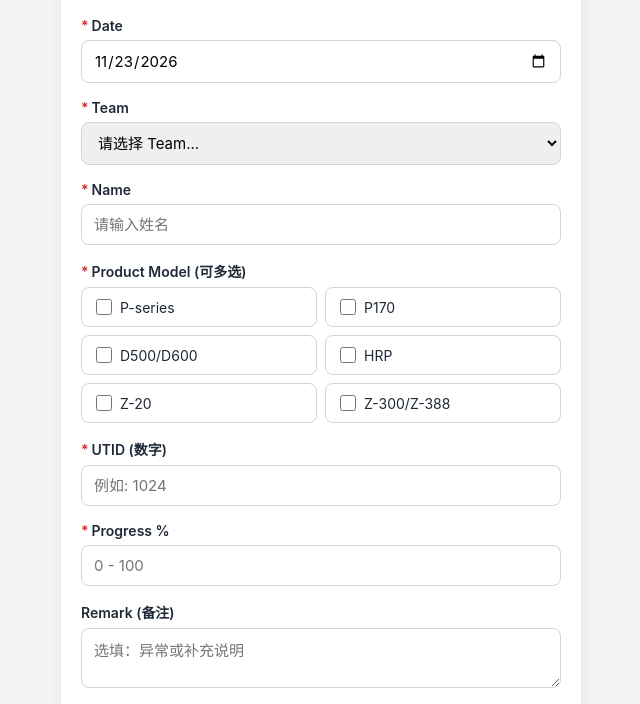
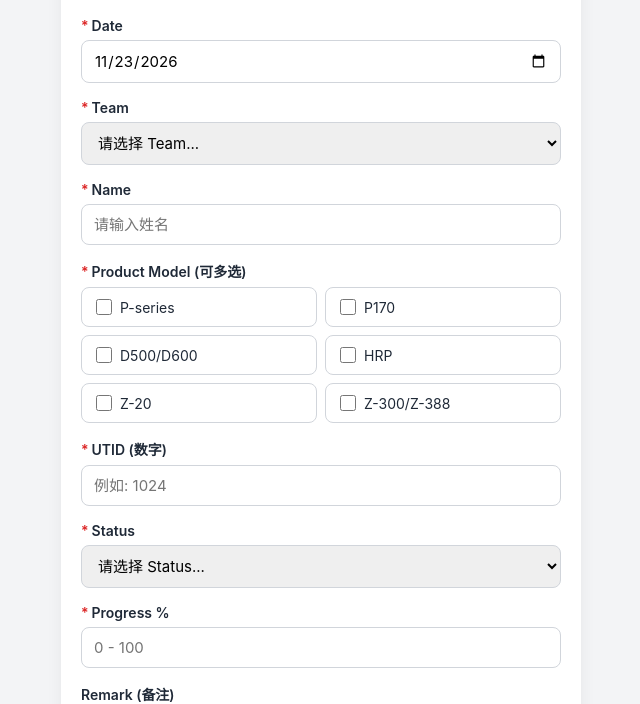
Before and after one commit to Vergilsky/Daily-MFG-tracking, a plain HTML site: page index.html in a window 1280 px wide. Shown: the part 111-815 px from the top of the page, without its empty margins (319-959 px from the left). Drawn offline with Linux system fonts and the light colour scheme.

Commit message:
Update index.html

```diff
--- a/index.html
+++ b/index.html
@@ -202,6 +202,18 @@
     </div>
 
     <div class="form-group">
+      <label class="title" for="status"><span class="req">*</span>Status</label>
+      <select id="status" required>
+        <option value="" disabled selected>请选择 Status...</option>
+        <option value="In Progress">In Progress</option>
+        <option value="Completed">Completed</option>
+        <option value="Pending">Pending</option>
+        <option value="Hold">Hold</option>
+        <option value="Rework">Rework</option>
+      </select>
+    </div>
+
+    <div class="form-group">
       <label class="title" for="progress"><span class="req">*</span>Progress %</label>
       <input type="number" id="progress" min="0" max="100" placeholder="0 - 100" required />
     </div>
@@ -218,7 +230,7 @@
 
 <script>
   // ================= 请在此处填入您的 Make.com Webhook 完整网址 =================
-  const WEBHOOK_URL = "https://hook.eu1.make.com/k3vu2ezj7roxjxn2o3td58lvxf43jua5";
+  const WEBHOOK_URL = "https://hook.eu1.make.com/k3vu2ezj7roxjxn2o3td58lv";
   // =========================================================================
 
   // 默认自动填入今天日期
@@ -246,6 +258,7 @@
       name: document.getElementById("name").value.trim(),
       models: models,
       utid: Number(document.getElementById("utid").value.trim()),
+      status: document.getElementById("status").value,
       progress: Number(document.getElementById("progress").value.trim()),
       remark: document.getElementById("remark").value.trim()
     };
@@ -269,6 +282,7 @@
 
       // 提交成功后清空本次填写内容（保留日期、Team 和姓名方便连续填写）
       document.getElementById("utid").value = "";
+      document.getElementById("status").value = "";
       document.getElementById("progress").value = "";
       document.getElementById("remark").value = "";
       document.querySelectorAll('input[name="model"]:checked').forEach(cb => cb.checked = false);
```
